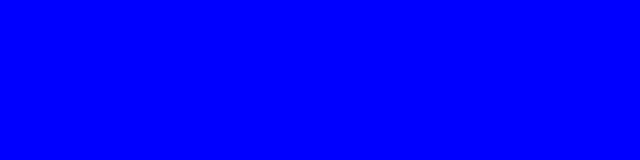
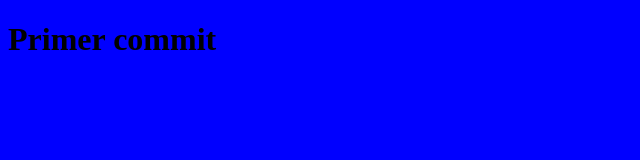
Before and after one commit to camilobr1/proyectogifos, a plain HTML site: page index.html in a window 1280 px wide. Shown: the whole page, without its empty margins (0-640 px from the left). Drawn offline with Linux system fonts and the light colour scheme.

Commit message:
commit 2

```diff
--- a/index.html
+++ b/index.html
@@ -8,6 +8,8 @@
     <link rel="stylesheet" href="./styles/style.css">
 </head>
 <body>
+    <h1>Primer commit
 
+    </h1>
 </body>
 </html>
```
